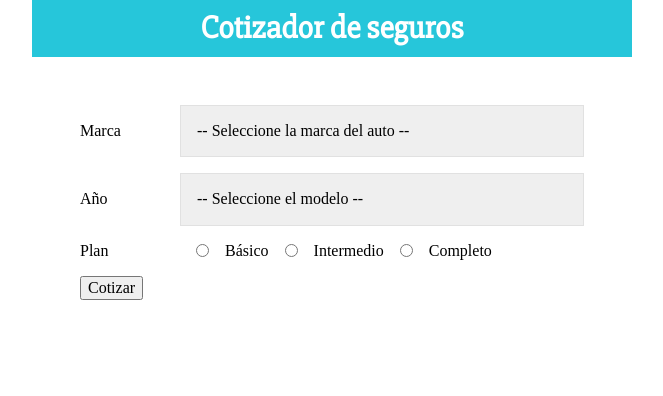
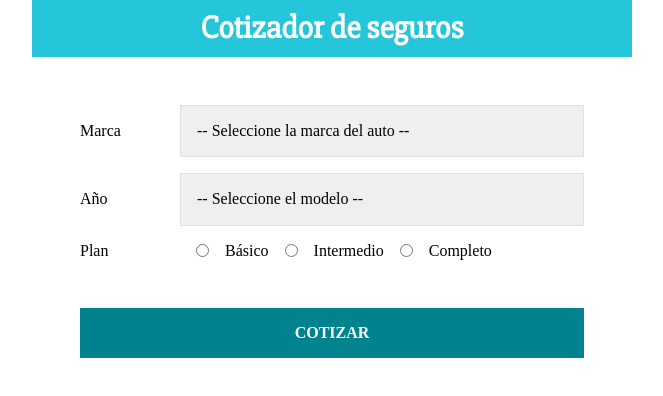
Before and after one commit to Lexxus-Cris/Proyecto-Cotizador-seguro-automovil, a React (Create React App) app: page / in a window 1280 px wide. Shown: the top 396 px of the page, without its empty margins (308-971 px from the left). Built offline with nearby package versions, Linux system fonts and the light colour scheme; the HTML template or start-up script is replaced by a standard one.

Commit message:
Finalizando los Styled Components del Formulario

```diff
--- a/src/components/Form/Form.jsx
+++ b/src/components/Form/Form.jsx
@@ -1,6 +1,6 @@
 import React from 'react';
 
-import { Campo, Label, Select, InputRadio } from './styles';
+import { Campo, Label, Select, InputRadio, Boton } from './styles';
 
 const Form = () => {
    return (
@@ -49,7 +49,7 @@
                value="completo"
             />Completo
          </Campo>
-         <button type="button">Cotizar</button>
+         <Boton type="button">Cotizar</Boton>
       </form>
    )
 }
--- a/src/components/Form/styles.js
+++ b/src/components/Form/styles.js
@@ -9,7 +9,7 @@
 
 export const Label = styled.label`
    flex: 0 0 100px;
-`
+`;
 
 export const Select = styled.select`
    display: block;
@@ -17,8 +17,26 @@
    padding: 1rem;
    border: 1px solid #e1e1e1;
    -webkit-appearance: none;
-`
+`;
 
 export const InputRadio = styled.input`
    margin: 0 1rem;
-`
+`;
+
+export const Boton = styled.button`
+   background-color: #00838F;
+   font-size: 16px;
+   width: 100%;
+   padding: 1rem;
+   color: #fff;
+   text-transform: uppercase;
+   font-weight: bold;
+   border: none;
+   transition: background-color .3s ease;
+   margin-top: 2rem;
+
+   &:hover{
+      background-color: #26C6DA;
+      cursor: pointer;
+   }
+`;
```
